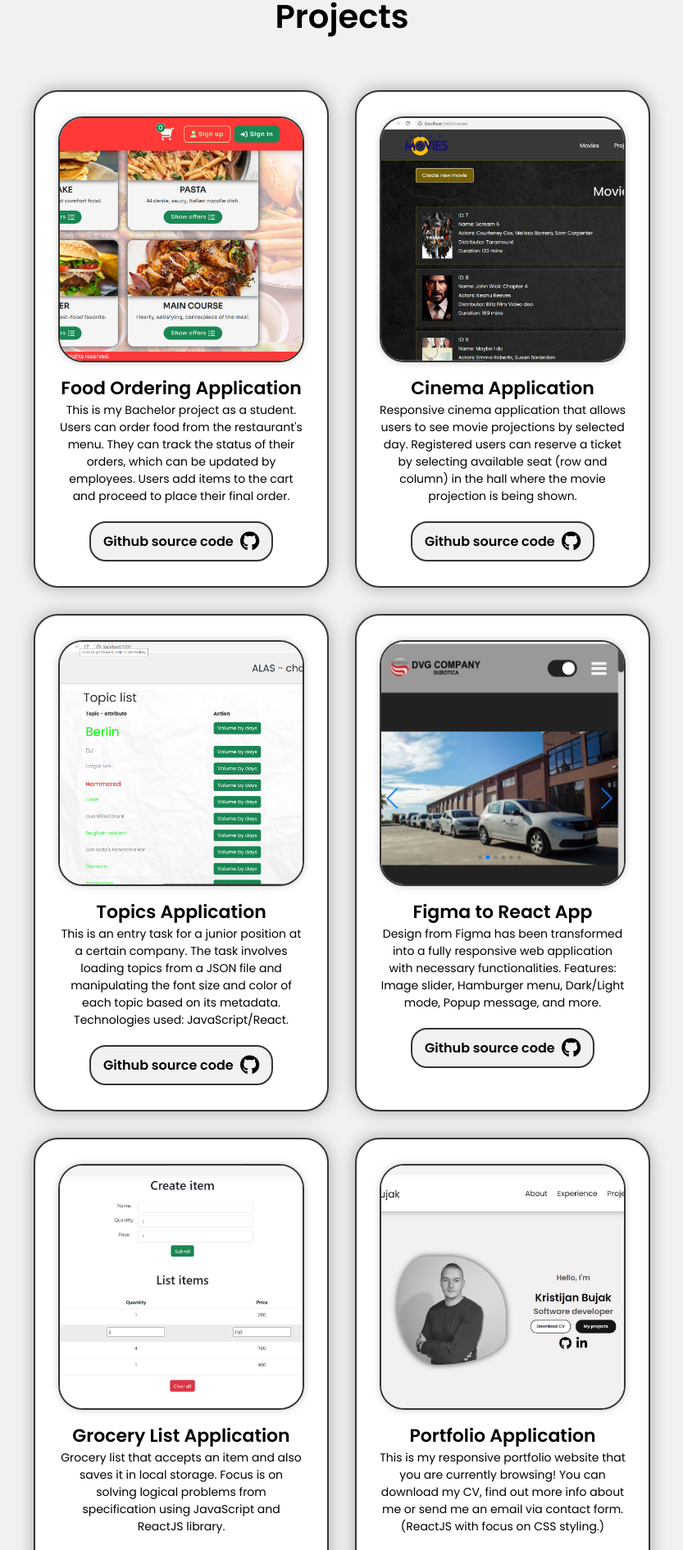
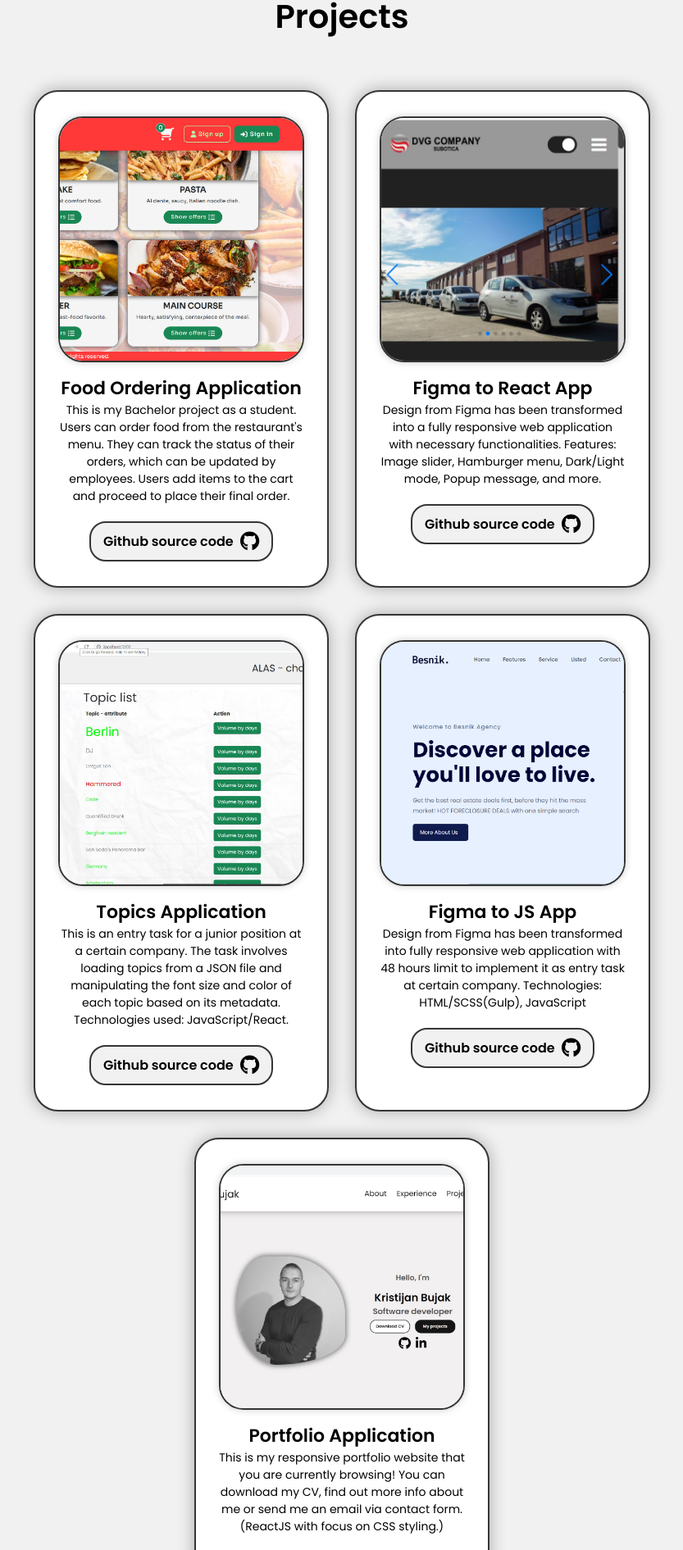
Before and after one commit to bujakkristijan/portfolio, a React (Create React App) app in the folder portfolio/: page / in a window 1280 px wide. Shown: the part 3118-5009 px from the top of the page at 82% size, without its empty margins (223-1056 px from the left). Built offline with nearby package versions, Linux system fonts and the light colour scheme.

Commit message:
ubacen sc-entry-task projekat a izbacen cinema

```diff
--- a/portfolio/src/components/projects/ProjectsComponent.js
+++ b/portfolio/src/components/projects/ProjectsComponent.js
@@ -19,6 +19,10 @@ const ProjectsComponent = () => {
 
     const navigateToTopicsApp = () =>{
         window.open("https://github.com/bujakkristijan/challenge");
+    }
+
+    const navigateToSCEntryTask = () =>{
+        window.open("https://github.com/bujakkristijan/sc-entry-task");
     }
 
     const navigateToGroceryApp = () =>{
@@ -58,7 +62,7 @@ const ProjectsComponent = () => {
                     </div>
                 </div>
             </div>
-
+{/*
             <div className='project-box-container'>
                 <div className='project-image-container'>
                     <img className='project-image' src={require('../../images/cinemaapp.png')} alt=''></img>
@@ -70,8 +74,27 @@ const ProjectsComponent = () => {
                     <div className='project-description'>
                     Responsive cinema application that allows users to see movie projections by selected day. Registered users can reserve a ticket by selecting available seat (row and column) in the hall where the movie projection is being shown.
                     </div>
+                    <div className='btn-project' onClick={navigateToCinemaApp}>
+                        Github source code
+                        <FontAwesomeIcon className='btn-github-icon' icon={faGithub}/>
+                    </div>
+                </div>
+            </div> */}
+
+
+            <div className='project-box-container'>
+                <div className='project-image-container'>
+                    <img className='project-image' src={require('../../images/intern.png')} alt=''></img>
+                </div>
+                <div className='project-info-container'>
+                    <div className='project-title'>
+                        Figma to React App
+                    </div>
+                    <div className='project-description'>
+                    Design from Figma has been transformed into a fully responsive web application with necessary functionalities.
+                    Features: Image slider, Hamburger menu, Dark/Light mode, Popup message, and more.</div>
                     {/* stavio sam div umesto button jer na button ne radi margin: auto da centrira dugme */}
-                    <div className='btn-project' onClick={navigateToCinemaApp}>
+                    <div className='btn-project' onClick={navigateToInternFigmaApp}>
                         Github source code
                         <FontAwesomeIcon className='btn-github-icon' icon={faGithub}/>
                     </div>
@@ -101,35 +124,16 @@ const ProjectsComponent = () => {
 
             <div className='project-box-container'>
                 <div className='project-image-container'>
-                    <img className='project-image' src={require('../../images/intern.png')} alt=''></img>
+                    <img className='project-image' src={require('../../images/sc-entry-task.png')} alt=''></img>
                 </div>
                 <div className='project-info-container'>
                     <div className='project-title'>
-                        Figma to React App
+                        Figma to JS App
                     </div>
                     <div className='project-description'>
-                    Design from Figma has been transformed into a fully responsive web application with necessary functionalities.
-                    Features: Image slider, Hamburger menu, Dark/Light mode, Popup message, and more.</div>
+                        Design from Figma has been transformed into fully responsive web application with 48 hours limit to implement it as entry task at certain company. Technologies: HTML/SCSS(Gulp), JavaScript </div>
                     {/* stavio sam div umesto button jer na button ne radi margin: auto da centrira dugme */}
-                    <div className='btn-project' onClick={navigateToInternFigmaApp}>
-                        Github source code
-                        <FontAwesomeIcon className='btn-github-icon' icon={faGithub}/>
-                    </div>
-                </div>
-            </div>
-
-            <div className='project-box-container'>
-                <div className='project-image-container'>
-                    <img className='project-image' src={require('../../images/groceryapp.png')} alt=''></img>
-                </div>
-                <div className='project-info-container'>
-                    <div className='project-title'>
-                        Grocery List Application
-                    </div>
-                    <div className='project-description'>
-                        Grocery list that accepts an item and also saves it in local storage. Focus is on solving logical problems from specification using JavaScript and ReactJS library. </div>
-                    {/* stavio sam div umesto button jer na button ne radi margin: auto da centrira dugme */}
-                    <div className='btn-project' onClick={navigateToGroceryApp}>
+                    <div className='btn-project' onClick={navigateToSCEntryTask}>
                         Github source code
                         <FontAwesomeIcon className='btn-github-icon' icon={faGithub}/>
                     </div>
```
Also changed, not shown: portfolio/src/images/sc-entry-task.png (added).
